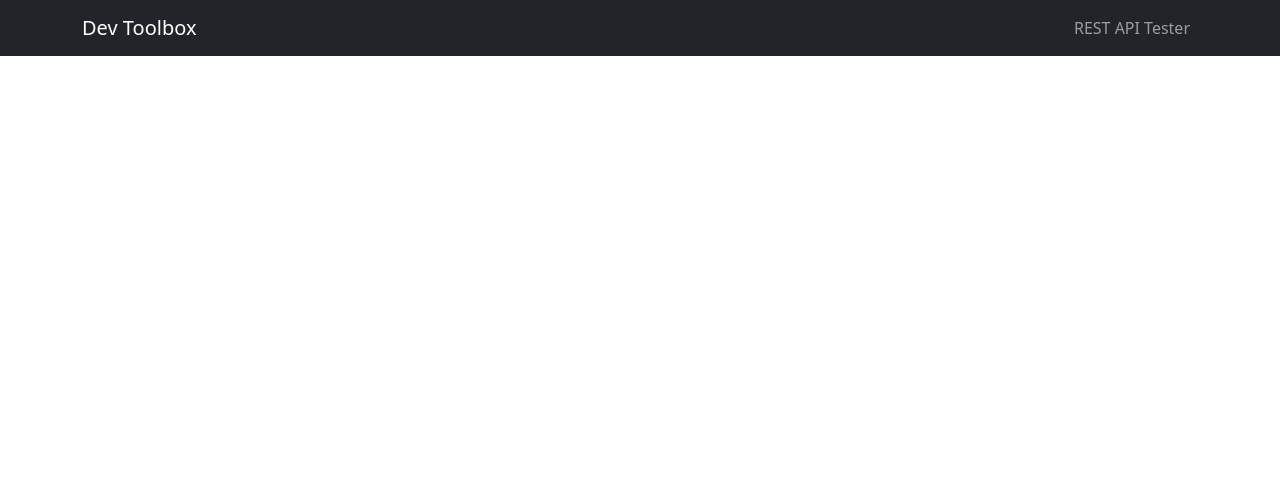
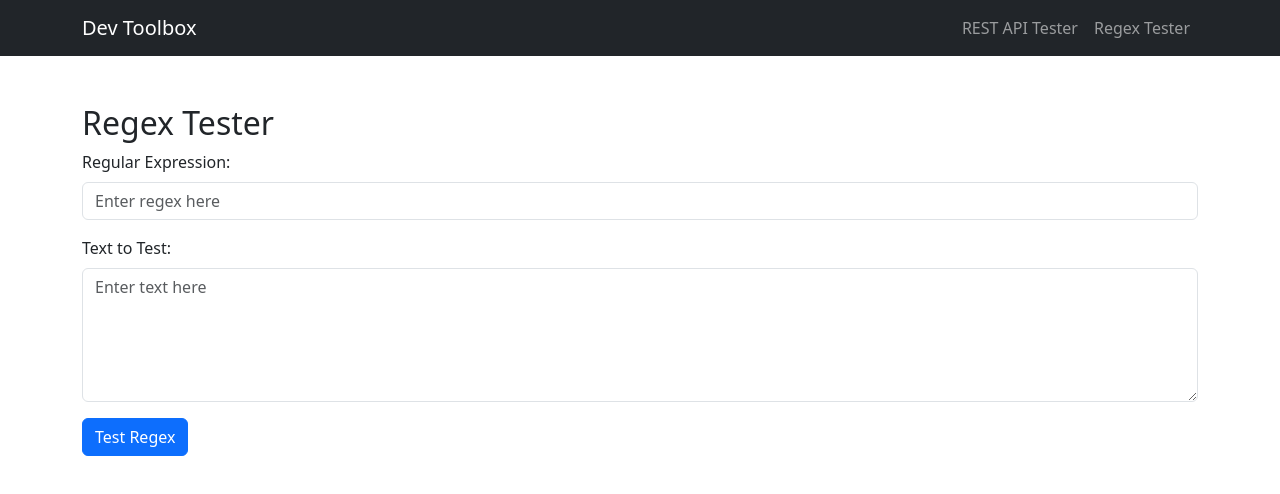
Before and after one commit to Maulik0417/DeveloperToolboxHub, a React (Create React App) app in the folder developer-toolbox/: page /regex-tester in a window 1280 px wide. Shown: the top 494 px of the page. Built offline with nearby package versions, Linux system fonts and the light colour scheme.

Commit message:
Created Regex Tester

```diff
--- a/developer-toolbox/src/App.js
+++ b/developer-toolbox/src/App.js
@@ -2,6 +2,7 @@ import React from "react";
 import { BrowserRouter as Router, Routes, Route, Link } from "react-router-dom";
 import ApiTester from "./components/ApiTester";
 import Home from "./components/Home";
+import RegexTester from "./components/RejexTester";
 
 function App() {
   return (
@@ -15,6 +16,9 @@ function App() {
         <li className="nav-item">
           <Link className="nav-link" to="/api-tester">REST API Tester</Link>
         </li>
+        <li className="nav-item">
+          <Link className="nav-link" to="/regex-tester">Regex Tester</Link>
+        </li>
       </ul>
     </div>
   </div>
@@ -24,6 +28,7 @@ function App() {
           <Routes>
             <Route path="/" element={<Home />} />
             <Route path="/api-tester" element={<ApiTester />} />
+            <Route path="/regex-tester" element={<RegexTester />} />
           </Routes>
         </div>
       </div>
--- a/developer-toolbox/src/components/Home.js
+++ b/developer-toolbox/src/components/Home.js
@@ -20,6 +20,17 @@ const Home = () => {
           </div>
         </div>
 
+        <div className="col-md-6 col-lg-4 mb-4">
+          <div className="card shadow-sm h-100">
+            <div className="card-body d-flex flex-column">
+              <h5 className="card-title">Regex Tester</h5>
+              <p className="card-text text-muted">Test and validate regular expressions with ease.</p>
+              <Link to="/regex-tester" className="btn btn-primary mt-auto">Launch</Link>
+            </div>
+          </div>
+        </div>
+
+
         {/* Placeholder for future tools */}
         <div className="col-md-6 col-lg-4 mb-4">
           <div className="card shadow-sm h-100">
--- /dev/null
+++ b/developer-toolbox/src/components/RejexTester.jsx
@@ -0,0 +1,66 @@
+import React, { useState } from "react";
+
+const RegexTester = () => {
+  const [regex, setRegex] = useState("");
+  const [testText, setTestText] = useState("");
+  const [result, setResult] = useState(null);
+  const [error, setError] = useState("");
+
+  const handleTestRegex = () => {
+    try {
+      const re = new RegExp(regex);
+      const matches = testText.match(re);
+      setResult(matches);
+      setError("");
+    } catch (err) {
+      setError("Invalid regular expression");
+      setResult(null);
+    }
+  };
+
+  return (
+    <div className="container mt-4">
+      <h2>Regex Tester</h2>
+      <div className="mb-3">
+        <label className="form-label">Regular Expression:</label>
+        <input
+          type="text"
+          className="form-control"
+          value={regex}
+          onChange={(e) => setRegex(e.target.value)}
+          placeholder="Enter regex here"
+        />
+      </div>
+
+      <div className="mb-3">
+        <label className="form-label">Text to Test:</label>
+        <textarea
+          className="form-control"
+          rows="5"
+          value={testText}
+          onChange={(e) => setTestText(e.target.value)}
+          placeholder="Enter text here"
+        />
+      </div>
+
+      <button className="btn btn-primary" onClick={handleTestRegex}>
+        Test Regex
+      </button>
+
+      {error && <div className="alert alert-danger mt-3">{error}</div>}
+
+      {result && (
+        <div className="mt-3">
+          <h4>Matches:</h4>
+          {result.length > 0 ? (
+            <pre>{JSON.stringify(result, null, 2)}</pre>
+          ) : (
+            <p>No matches found.</p>
+          )}
+        </div>
+      )}
+    </div>
+  );
+};
+
+export default RegexTester;
```
